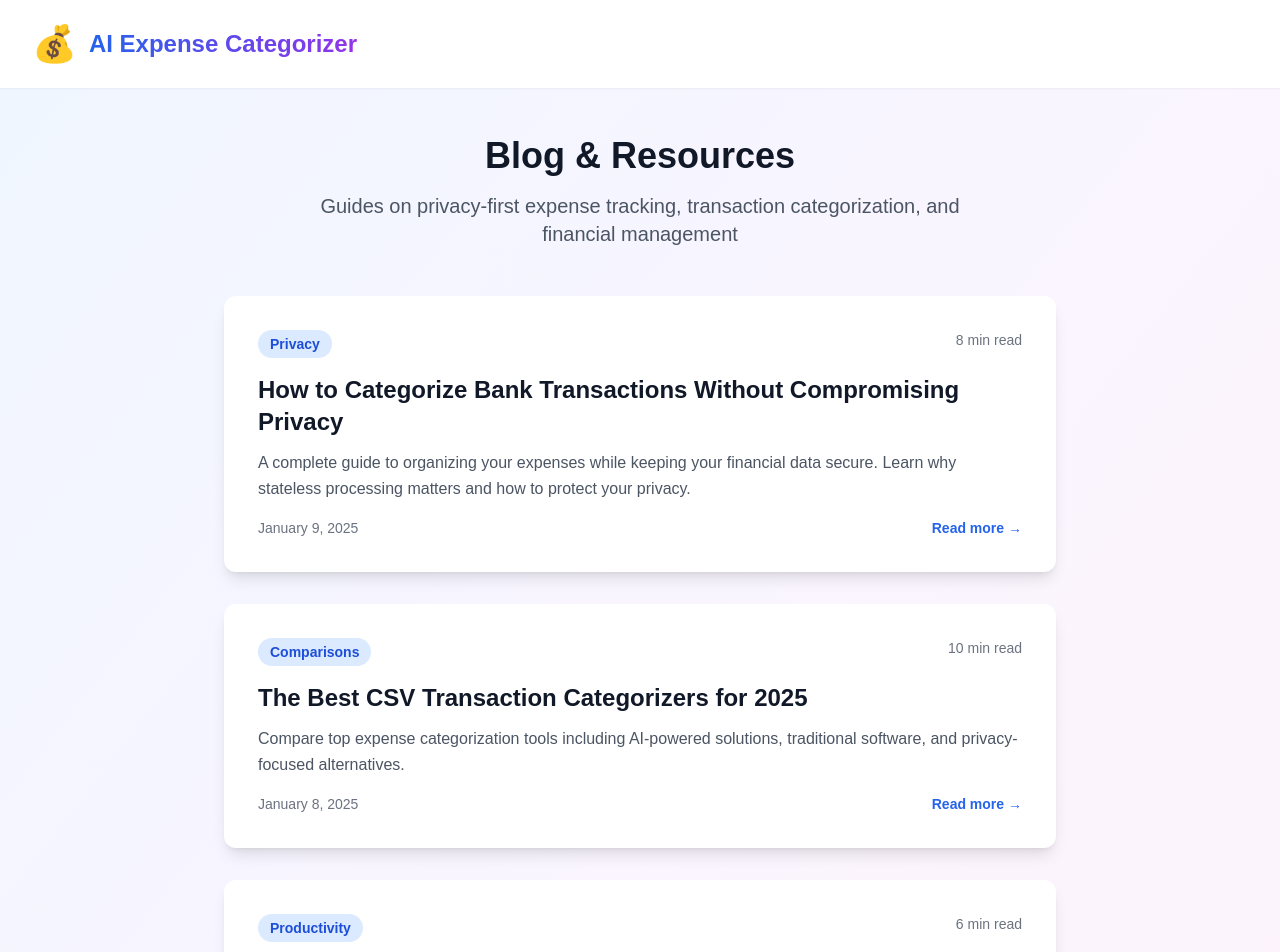
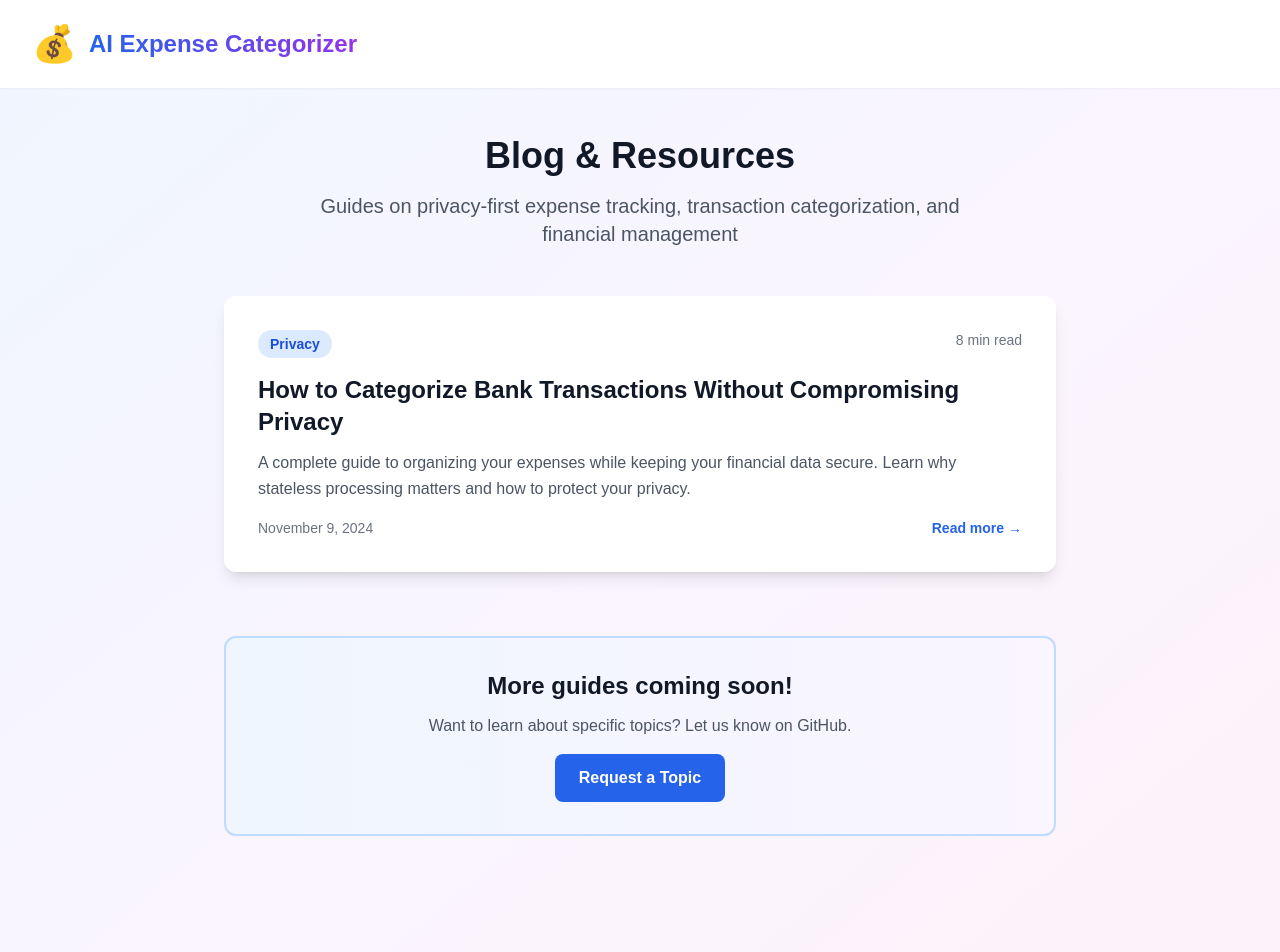
Before and after one commit to ccedacero/expense-categorizer, a Next.js app: page /blog in a window 1280 px wide. Shown: the top 952 px of the page. Built offline with nearby package versions, Linux system fonts and the light colour scheme; no server answers.

Commit message:
fix: Remove fake blog posts that don't exist - keep only real privacy article

```diff
--- a/app/blog/page.tsx
+++ b/app/blog/page.tsx
@@ -11,25 +11,9 @@
     slug: 'privacy-first-expense-tracking',
     title: 'How to Categorize Bank Transactions Without Compromising Privacy',
     excerpt: 'A complete guide to organizing your expenses while keeping your financial data secure. Learn why stateless processing matters and how to protect your privacy.',
-    date: '2025-01-09',
+    date: '2024-11-09',
     readTime: '8 min read',
     category: 'Privacy',
-  },
-  {
-    slug: 'quickbooks-vs-xero-vs-wave',
-    title: 'The Best CSV Transaction Categorizers for 2025',
-    excerpt: 'Compare top expense categorization tools including AI-powered solutions, traditional software, and privacy-focused alternatives.',
-    date: '2025-01-08',
-    readTime: '10 min read',
-    category: 'Comparisons',
-  },
-  {
-    slug: 'save-time-categorizing-expenses',
-    title: 'Stop Wasting Hours on Manual Expense Categorization',
-    excerpt: 'Learn how AI categorization can save you 50+ hours per year while maintaining 95% accuracy. Real cost-benefit analysis included.',
-    date: '2025-01-07',
-    readTime: '6 min read',
-    category: 'Productivity',
   },
 ];
 
```
